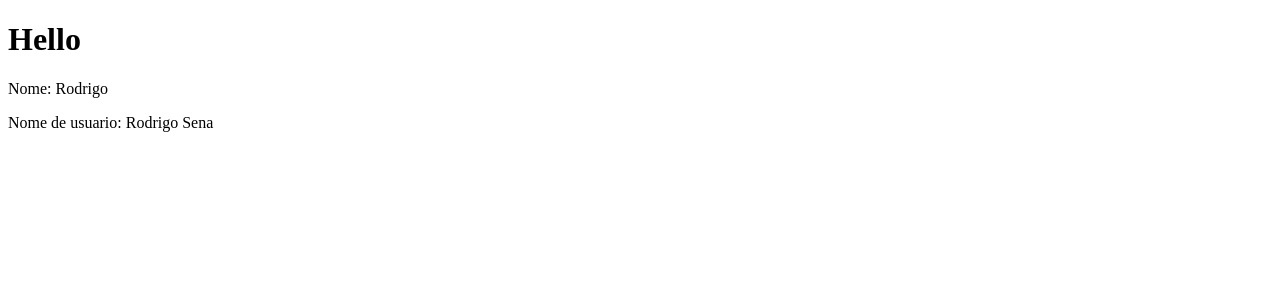
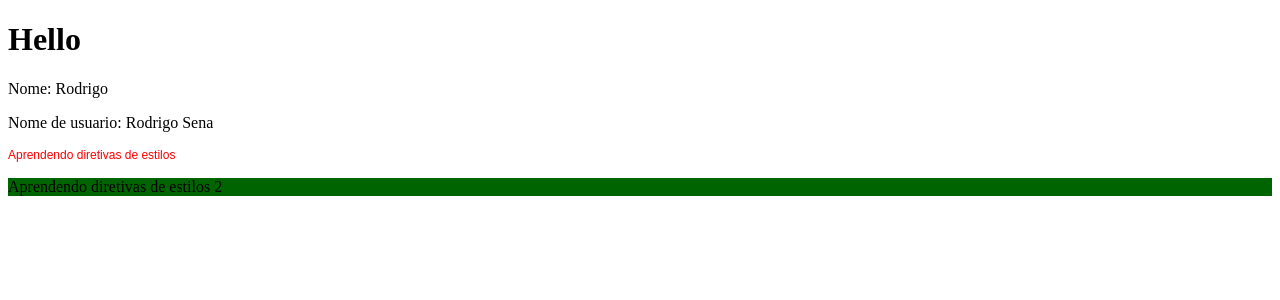
Before and after one commit to RodrigoSen4/estudos-em-angular, an Angular app: page / in a window 1280 px wide. Shown: the top 300 px of the page. Built offline with nearby package versions, Linux system fonts and the light colour scheme.

Commit message:
Aprendendo conceitos de diretivas

```diff
--- a/src/app/app.component.html
+++ b/src/app/app.component.html
@@ -2,3 +2,4 @@
 
 <app-frist-component />
 <app-parent-data [name]="userName" />
+<app-diretivas />
--- a/src/app/app.module.ts
+++ b/src/app/app.module.ts
@@ -5,12 +5,14 @@ import { AppRoutingModule } from './app-routing.module';
 import { AppComponent } from './app.component';
 import { FristComponentComponent } from './components/frist-component/frist-component.component';
 import { ParentDataComponent } from './components/parent-data/parent-data.component';
+import { DiretivasComponent } from './components/diretivas/diretivas.component';
 
 @NgModule({
   declarations: [
     AppComponent,
     FristComponentComponent,
-    ParentDataComponent
+    ParentDataComponent,
+    DiretivasComponent
   ],
   imports: [
     BrowserModule,
--- /dev/null
+++ b/src/app/components/diretivas/diretivas.component.css
@@ -0,0 +1,3 @@
+.texto-verde {
+  background-color: darkgreen;
+}
--- /dev/null
+++ b/src/app/components/diretivas/diretivas.component.html
@@ -0,0 +1,3 @@
+<p [ngStyle]="{'font-size': size + 'px', color: color, 'font-family': font}">Aprendendo diretivas de estilos</p>
+
+<p [ngClass]="classe">Aprendendo diretivas de estilos 2</p>
--- /dev/null
+++ b/src/app/components/diretivas/diretivas.component.ts
@@ -0,0 +1,14 @@
+import { Component } from '@angular/core';
+
+@Component({
+  selector: 'app-diretivas',
+  templateUrl: './diretivas.component.html',
+  styleUrls: ['./diretivas.component.css'],
+})
+export class DiretivasComponent {
+  size = 12;
+  font = 'Arial';
+  color = 'red';
+
+  classe = 'texto-verde';
+}
```
Also changed, not shown: 1 other file (tests, documents, lock files or other folders).
